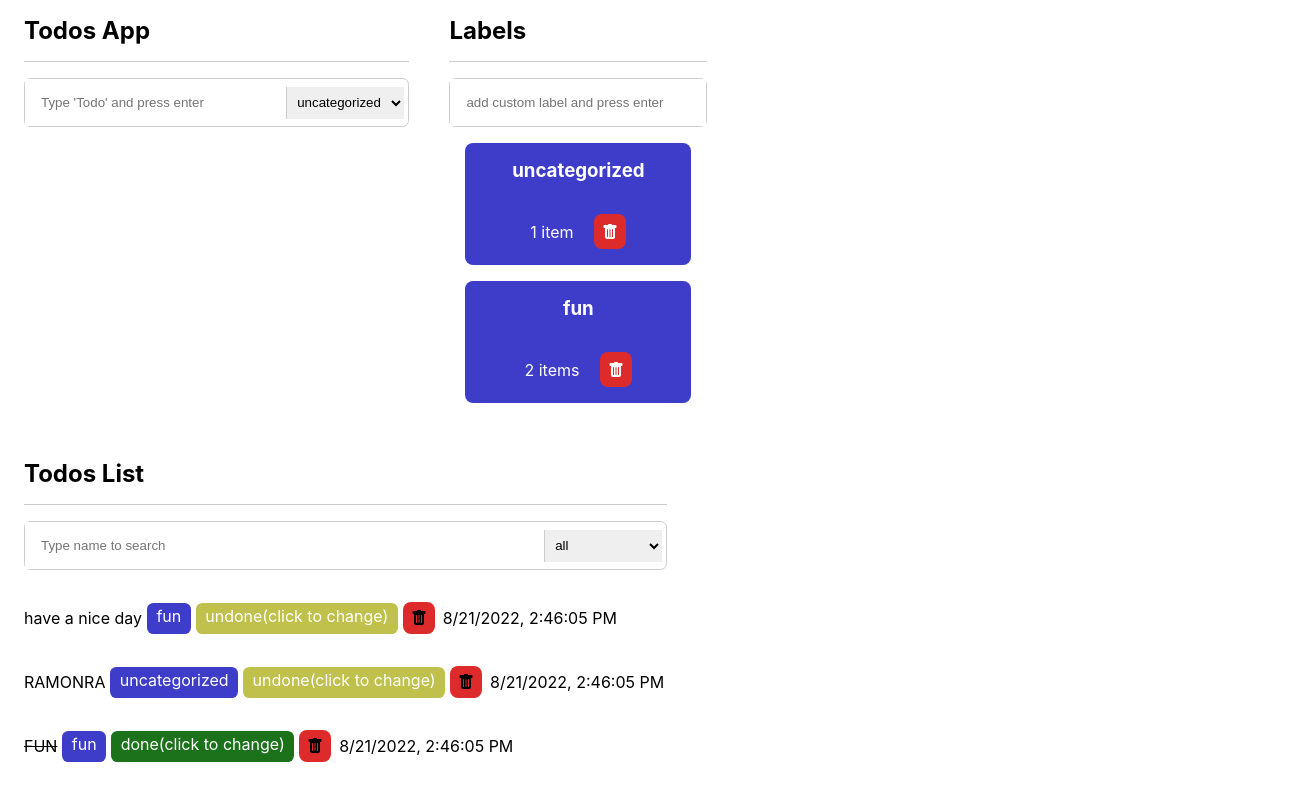
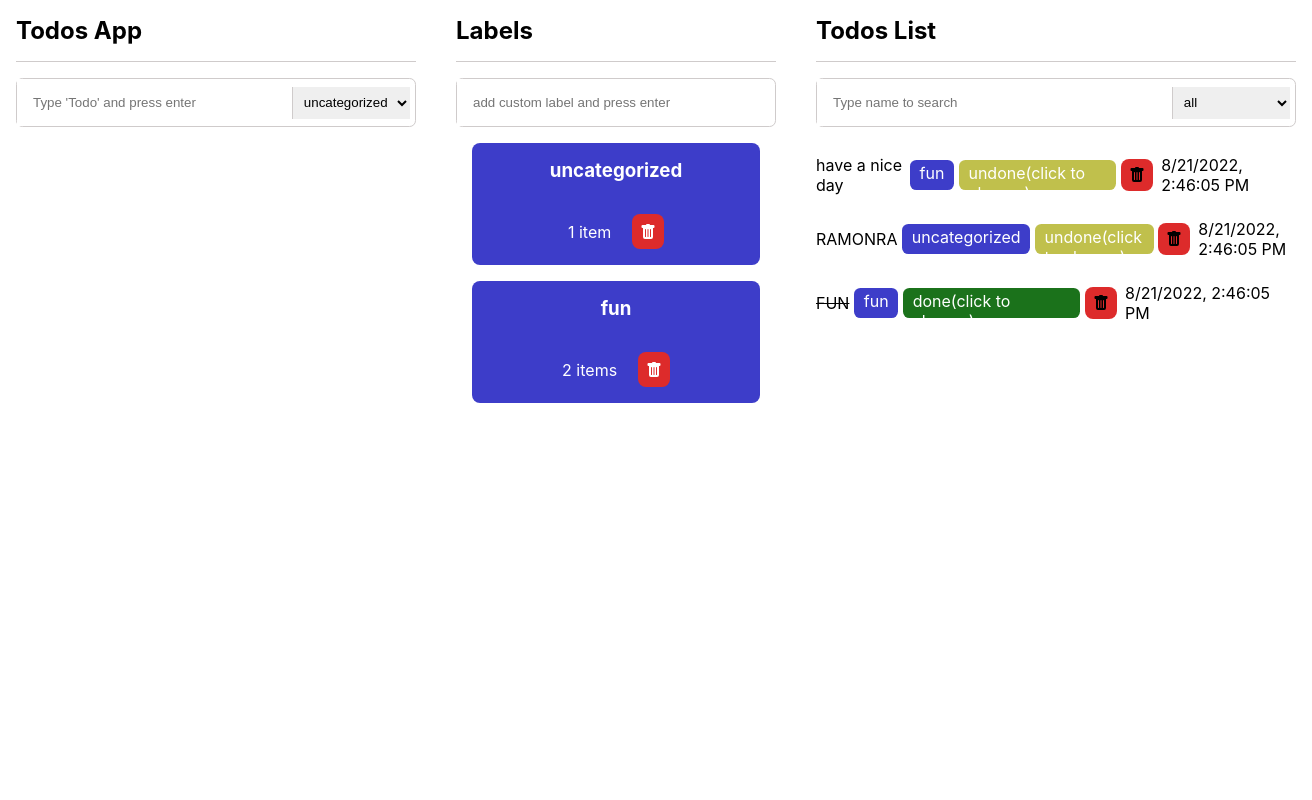
Before and after one commit to Blick7/react-todo, a React (Create React App) app: page / in a window 1280 px wide. Shown: the top 800 px of the page, 1312 px wide, since content can reach past the window. Built offline with nearby package versions, Linux system fonts and the light colour scheme.

Commit message:
feat: add width for containers

```diff
--- a/src/App.module.css
+++ b/src/App.module.css
@@ -2,12 +2,12 @@
   display: flex;
   flex-direction: row;
   flex-wrap: wrap;
-
+  justify-content:center;
   gap: 2.5rem;
   margin-top: 3rem;
   padding: 1rem;
 
-  max-width: 77rem;
+  max-width: 80rem;
   width: 100%;
   margin: 0 auto;
 }
--- a/src/components/AddItem/AddItem.module.css
+++ b/src/components/AddItem/AddItem.module.css
@@ -1,4 +1,8 @@
 .add-todos {
   display: flex;
   flex-direction: column;
+
+
+  max-width: 25rem;
+  width: 100%;
 }
--- a/src/components/Labels/Labels.js
+++ b/src/components/Labels/Labels.js
@@ -4,6 +4,8 @@ import Title from '../UI/Title';
 import InputForm from '../UI/InputForm';
 import { useDispatch, useSelector } from 'react-redux';
 import { todosActions } from '../../store/todoSlice';
+
+import classes from './Labels.module.css';
 
 const DUMMY_ITEMS = ['uncategorized', 'fun'];
 
@@ -27,7 +29,7 @@ const Labels = () => {
   };
 
   return (
-    <div>
+    <div className={classes.labels}>
       <Title>Labels</Title>
       <InputForm
         type="text"
--- a/src/components/Labels/Labels.module.css
+++ b/src/components/Labels/Labels.module.css
@@ -0,0 +1,4 @@
+.labels {
+  max-width: 20rem;
+  width: 100%;
+}
--- a/src/components/TodosList/TodosList.js
+++ b/src/components/TodosList/TodosList.js
@@ -3,7 +3,7 @@ import InputForm from '../UI/InputForm';
 import ListItem from './ListItem';
 import { useSelector } from 'react-redux';
 
-// import classes from './TodosList.module.css';
+import classes from './TodosList.module.css';
 import { useEffect, useState } from 'react';
 
 // const DUMMY_DATA = [
@@ -57,7 +57,7 @@ const TodosList = () => {
   };
 
   return (
-    <div>
+    <div className={classes.todoList}>
       <Title>Todos List</Title>
       <InputForm
         type="text"
--- a/src/components/TodosList/TodosList.module.css
+++ b/src/components/TodosList/TodosList.module.css
@@ -0,0 +1,4 @@
+.todoList {
+  max-width: 30rem;
+  width: 100%;
+}
```
